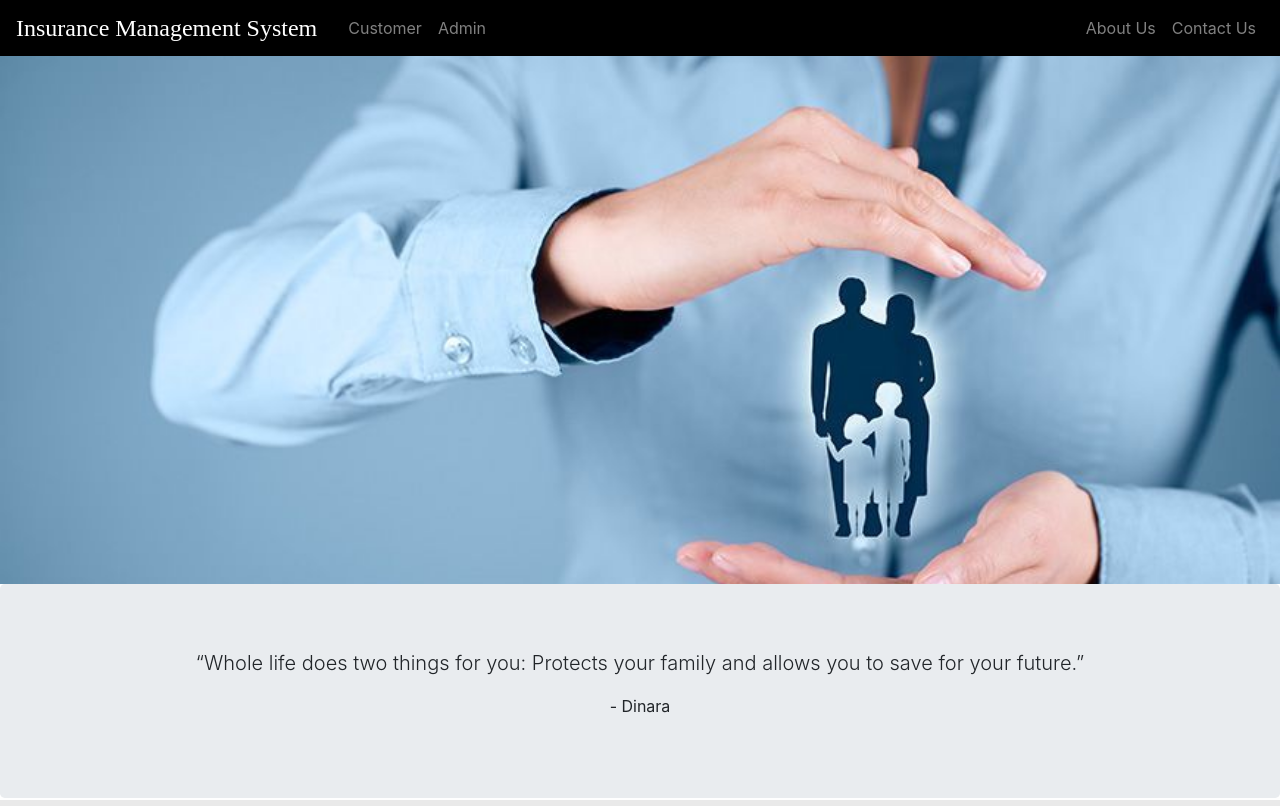
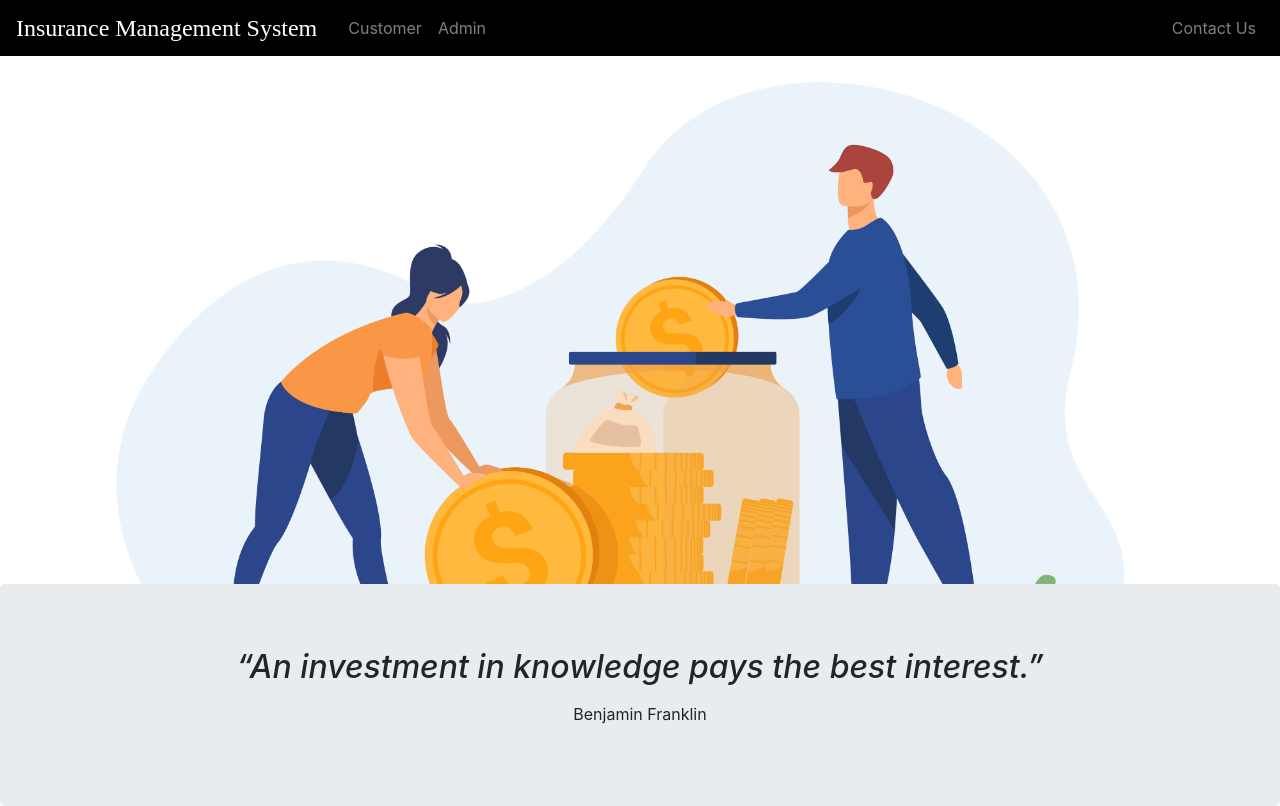
Before and after one commit to DarkSoul26/Insurance-Management-System, a Django app: page / in a window 1280 px wide. Run offline with Django 3.2, Linux system fonts and the light colour scheme; some libraries are stand-ins or nearby versions.

Commit message:
Updating UI

```diff
--- a/templates/customer/customersignup.html
+++ b/templates/customer/customersignup.html
@@ -13,7 +13,7 @@
     {% include "insurance/navbar.html" %}
 
     <br /><br /><br />
-    <h3 style="text-align: center; color: red">CUSTOMER SIGNUP</h3>
+    <h3 style="text-align: center; color: rgb(56, 120, 0)">CUSTOMER SIGNUP</h3>
     <form method="POST" autocomplete="off" enctype="multipart/form-data">
       {% csrf_token %}
       <div class="form-row">
@@ -73,7 +73,7 @@
         </div>
       </div>
 
-      <button type="submit" class="btn btn-primary">Sign Up</button>
+      <button type="submit" class="btn btn-outline-primary">Sign Up</button>
     </form>
 
     <br /><br />
--- a/templates/insurance/adminlogin.html
+++ b/templates/insurance/adminlogin.html
@@ -120,7 +120,7 @@ transform: translate(0%,0%);
 
 
 
-<div class="log-form">
+<div class="log-form" style="padding: 25px;"" >
   <h2 class="text-center">LOGIN TO YOUR ACCOUNT</h2><br>
   <form method="post">
    {% csrf_token %}
@@ -128,7 +128,7 @@ transform: translate(0%,0%);
      <br>
     {% render_field form.password class="form-control" placeholder="Password" %}
     <br>
-    <button type="submit" class="btn primary text-center">Login</button>
+    <button type="submit" class="btn btn-outline-primary primary text-center">Login</button>
 
   </form>
 </div><!--end log form -->
--- a/templates/insurance/index.html
+++ b/templates/insurance/index.html
@@ -4,7 +4,7 @@
   <style>
     .xyz {
       margin-bottom: 0px;
-      background-image: url('{% static "image/homepage.jpg" %}');
+      background-image: url('{% static "image/home.jpg" %}');
       background-size: cover;
       background-repeat: no-repeat;
     }
@@ -23,12 +23,15 @@
     </section>
 
     <div class="jumbotron" style="margin-top: 0px; margin-bottom: 0px">
-      <p class="lead text-center">
-        “Whole life does two things for you: Protects your family and allows you
-        to save for your future.”
-      </p>
+      <h2>
+        <i>
+          <p class="text-center">
+            “An investment in knowledge pays the best interest.”
+          </p>
+        </i>
+      </h2>
 
-      <p class="text-center">- Dinara</p>
+      <p class="text-center">Benjamin Franklin</p>
     </div>
     {% include "insurance/footer.html" %}
   </body>
--- a/templates/insurance/navbar.html
+++ b/templates/insurance/navbar.html
@@ -1,11 +1,16 @@
 <!DOCTYPE html>
 {% load static %}
 <html lang="en">
-
   <head>
-  <meta charset="utf-8">
-  <link rel="stylesheet" href="https://stackpath.bootstrapcdn.com/bootstrap/4.3.1/css/bootstrap.min.css">
-  <link rel="stylesheet" href="https://maxcdn.bootstrapcdn.com/font-awesome/4.7.0/css/font-awesome.min.css">
+    <meta charset="utf-8" />
+    <link
+      rel="stylesheet"
+      href="https://stackpath.bootstrapcdn.com/bootstrap/4.3.1/css/bootstrap.min.css"
+    />
+    <link
+      rel="stylesheet"
+      href="https://maxcdn.bootstrapcdn.com/font-awesome/4.7.0/css/font-awesome.min.css"
+    />
     <script src="https://ajax.googleapis.com/ajax/libs/jquery/3.3.1/jquery.min.js"></script>
     <script src="https://cdnjs.cloudflare.com/ajax/libs/popper.js/1.14.7/umd/popper.min.js"></script>
     <script src="https://stackpath.bootstrapcdn.com/bootstrap/4.3.1/js/bootstrap.min.js"></script>
@@ -13,57 +18,54 @@
     <style type="text/css">
       .bs-example {
         margin: 0px;
-
       }
       .bg-dark {
-    background-color: #212529!important;
+        background-color: #212529 !important;
       }
       .navbar-brand {
         font-size: 20px;
         font-family: monospace;
-
       }
     </style>
   </head>
 
   <body>
-
-
-
     <div class="bs-example">
-    <nav class="navbar navbar-expand-md  navbar-dark fixed-top" style="background-color: #000000;">
-    <a style="color: #ffffff;text-decoration: none; " href="/"><font face = "Gill" size =" 5">Insurance Management System</font><br /></a>
-      <button type="button" class="navbar-toggler" data-toggle="collapse" data-target="#navbarCollapse">
+      <nav
+        class="navbar navbar-expand-md navbar-dark fixed-top"
+        style="background-color: #000000"
+      >
+        <a style="color: #ffffff; text-decoration: none" href="/"
+          ><font face="Gill" size=" 5">Insurance Management System</font><br
+        /></a>
+        <button
+          type="button"
+          class="navbar-toggler"
+          data-toggle="collapse"
+          data-target="#navbarCollapse"
+        >
           <span class="navbar-toggler-icon"></span>
         </button>
 
-      <div class="collapse navbar-collapse justify-content-between" id="navbarCollapse">
+        <div
+          class="collapse navbar-collapse justify-content-between"
+          id="navbarCollapse"
+        >
           <div class="navbar-nav">
-          <p style="
-          padding-left: 15px;
-      "  class="nav-item nav-link active"></p>
+            <p style="padding-left: 15px" class="nav-item nav-link active"></p>
 
-          <a href="/customer/customerclick" class="nav-item nav-link">Customer</a>
+            <a href="/customer/customerclick" class="nav-item nav-link"
+              >Customer</a
+            >
 
             <a href="/adminlogin" class="nav-item nav-link">Admin</a>
-
-
           </div>
 
           <div class="navbar-nav">
-          <a href="/aboutus" class="nav-item nav-link">About Us</a>
             <a href="/contactus" class="nav-item nav-link">Contact Us</a>
-
           </div>
-
-
-
-
         </div>
       </nav>
     </div>
-
-
   </body>
-
 </html>
```
Also changed, not shown: templates/customer/customerclick.html (+4 -4 lines), templates/insurance/aboutus.html (deleted, +0 -48 lines), static/image/home.jpg (added). Lines whose indentation alone changed are shown as unchanged.
